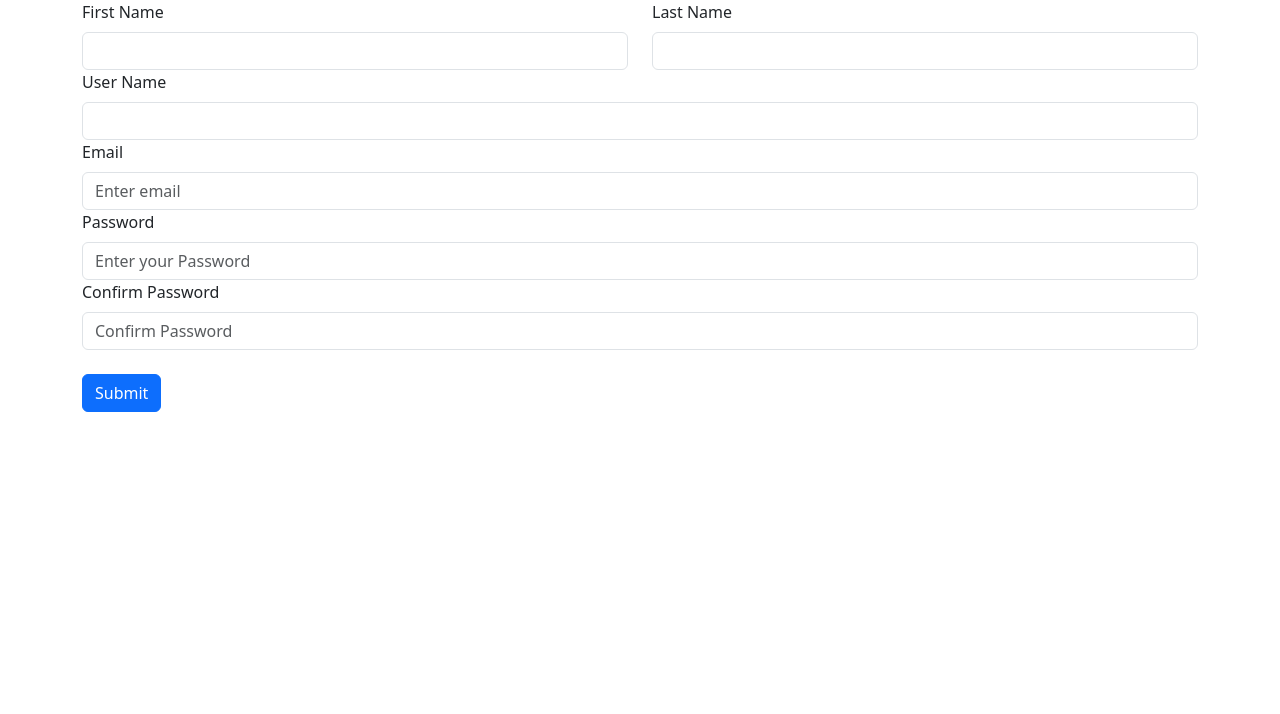
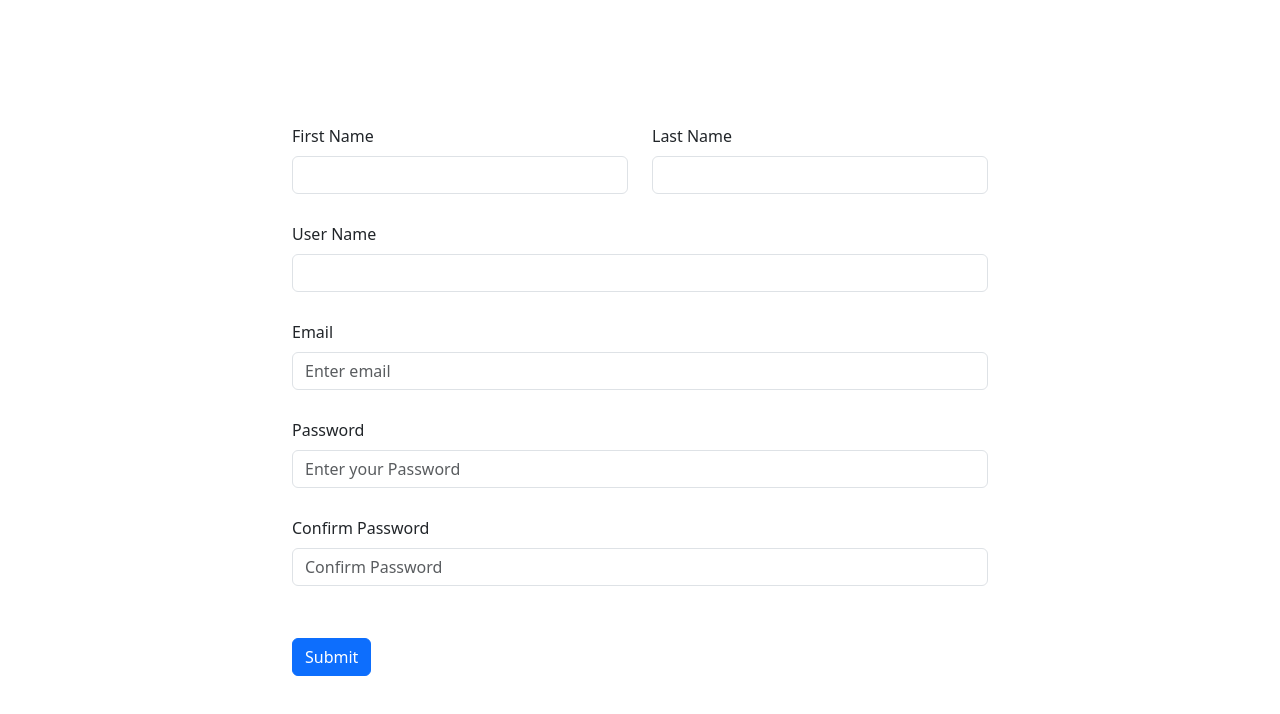
Before and after one commit to anantha-krish/lingo-tutor-frontend, a React (Vite) app: page /register in a window 1280 px wide. Shown: the top 714 px of the page. Built offline with nearby package versions, Linux system fonts and the light colour scheme.

Commit message:
Update Register form ui

```diff
--- a/src/App.jsx
+++ b/src/App.jsx
@@ -1,13 +1,14 @@
 import { RouterProvider } from "react-router-dom";
 import { Toaster } from "react-hot-toast";
 import { Router } from "./Router";
+import { Container } from "react-bootstrap";
 
 function App() {
   return (
-    <>
+    <Container className="vh-100 vw-100">
       <RouterProvider router={Router} />
       <Toaster position="top-right" />
-    </>
+    </Container>
   );
 }
 
--- a/src/component/LUIFormField.jsx
+++ b/src/component/LUIFormField.jsx
@@ -1,4 +1,5 @@
-import { Field, ErrorMessage } from "formik";
+import { Field } from "formik";
+import { FormLabel } from "react-bootstrap";
 
 export const LUIFormField = ({
   type,
@@ -10,17 +11,19 @@ export const LUIFormField = ({
   values,
 }) => (
   <div className="form-group">
-    {label && <label htmlFor={name}>{label}</label>}
+    {label && <FormLabel htmlFor={name}>{label}</FormLabel>}
     <Field
       type={type ?? "text"}
       value={values[name]}
       name={name ?? ""}
       placeholder={placeholder ?? ""}
       autoComplete="off"
-      className={`mt-2 form-control ${
+      className={`form-control ${
         touched[name] && errors[name] ? "is-invalid" : ""
       }`}
     />
-    <ErrorMessage component="div" name={name} className="invalid-feedback" />
+    <div className="invalid-feedback field_error">
+      {touched[name] && errors[name]}
+    </div>
   </div>
 );
--- a/src/index.scss
+++ b/src/index.scss
@@ -5,3 +5,8 @@
 
 // Import all of Bootstrap's CSS
 @import "bootstrap/scss/bootstrap";
+
+.field_error {
+  display: block;
+  min-height: 24px;
+}
--- a/src/pages/RegisterPage.jsx
+++ b/src/pages/RegisterPage.jsx
@@ -1,7 +1,7 @@
 import { Form, Formik } from "formik";
 import * as Yup from "yup";
 import { registerUser } from "../api";
-import { Row, Col } from "react-bootstrap";
+import { Row, Col, Container } from "react-bootstrap";
 import { useNavigate } from "react-router-dom";
 import toast from "react-hot-toast";
 import { LUIFormField } from "../component";
@@ -9,7 +9,7 @@ import { LUIFormField } from "../component";
 const RegisterSchema = Yup.object().shape({
   firstName: Yup.string()
     .required("First Name is required")
-    .min(3, "Password must be 3 characters at minimum"),
+    .min(3, "Should have minimum 3 characters"),
   lastName: Yup.string().required("Last Name is required"),
   username: Yup.string()
     .required("Username is required")
@@ -40,9 +40,10 @@ export const RegisterPage = () => {
   };
 
   return (
-    <div className="container">
-      <div className="row">
-        <div className="col-lg-12">
+    <Container fluid className="h-100">
+      <Row className="h-100 align-items-center">
+        <Col />
+        <Col lg={8} md={10} xs={12}>
           <Formik
             initialValues={{
               firstName: "",
@@ -57,6 +58,7 @@ export const RegisterPage = () => {
           >
             {(props) => (
               <Form>
+                <Container>
                   <Row>
                     <Col>
                       <LUIFormField
@@ -101,11 +103,13 @@ export const RegisterPage = () => {
                   >
                     {props.isSubmitting ? "Submitting..." : "Submit"}
                   </button>
+                </Container>
               </Form>
             )}
           </Formik>
-        </div>
-      </div>
-    </div>
+        </Col>
+        <Col />
+      </Row>
+    </Container>
   );
 };
```
Lines whose indentation alone changed are shown as unchanged.
